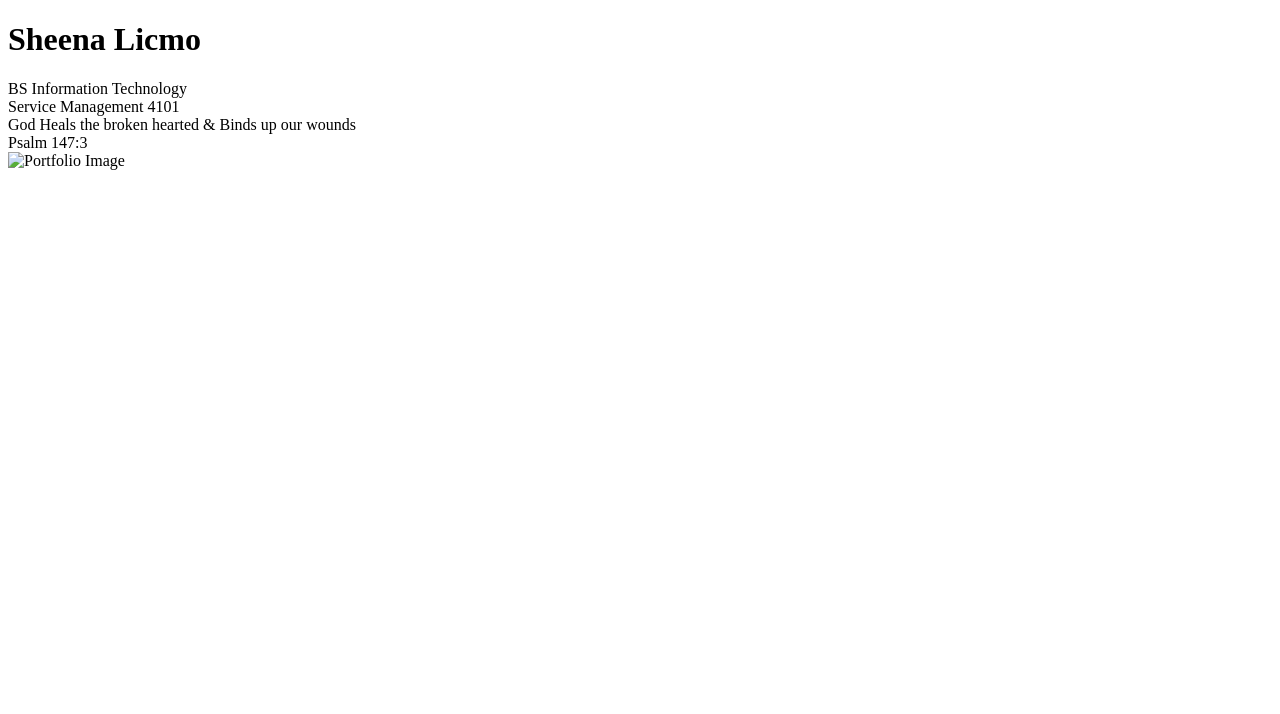
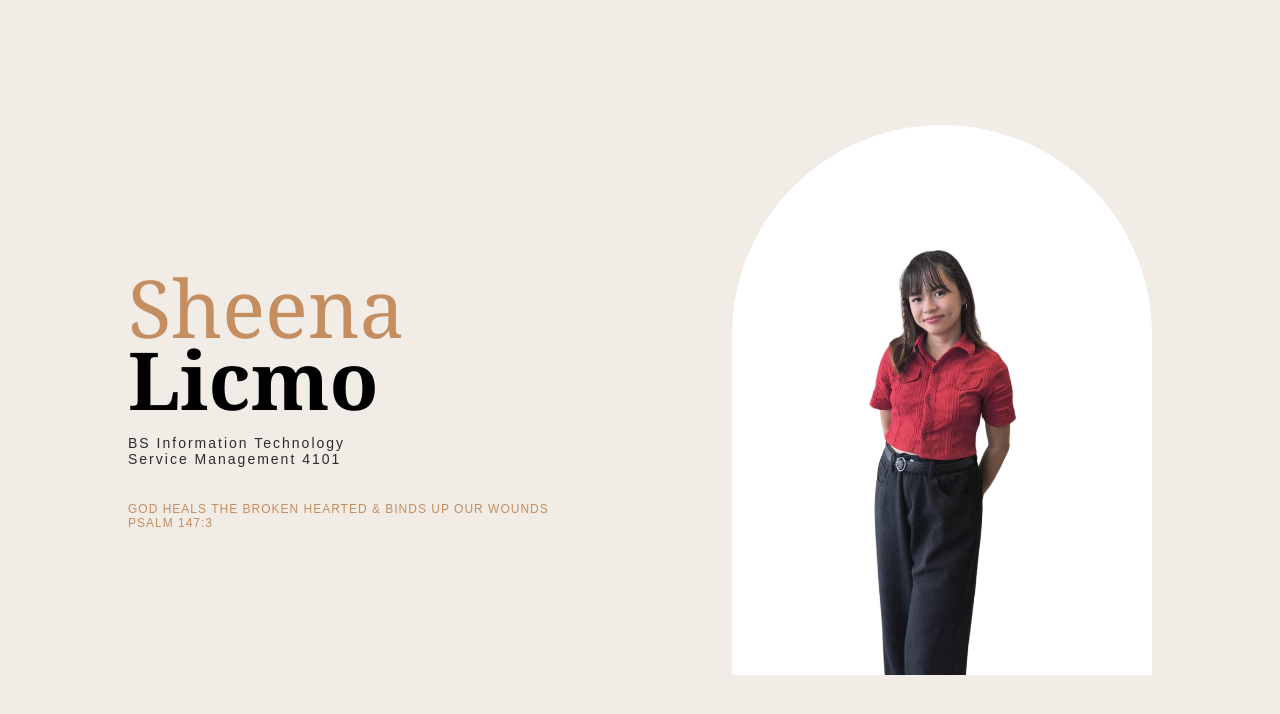
Before and after one commit to sheenalicmo/Final-Project_Platform-Technologies-Licmo, a website: page Public/index.html in a window 1280 px wide. Drawn offline with Linux system fonts and the light colour scheme; the site is published under a folder, as on GitHub Pages, so addresses that start at the root find nothing.

Commit message:
Fix file paths for CSS and image

```diff
--- a/Public/index.html
+++ b/Public/index.html
@@ -5,9 +5,9 @@
   <meta name="viewport" content="width=device-width, initial-scale=1.0" />
   <title>My Profile Page</title>
 
-  <link rel="stylesheet" href="/Public/style.css" />
+  <link rel="stylesheet" href="style.css" />
+</head>
 
-</head>
 <body>
 
   <div class="hero">
@@ -18,8 +18,10 @@
     </div>
 
     <div class="img-box">
-        <img src="/Public/sheen.png" alt="Portfolio Image">
+        <img src="sheen.png" alt="Portfolio Image">
     </div>
+
+  </div>
 
 </body>
 </html>
```
